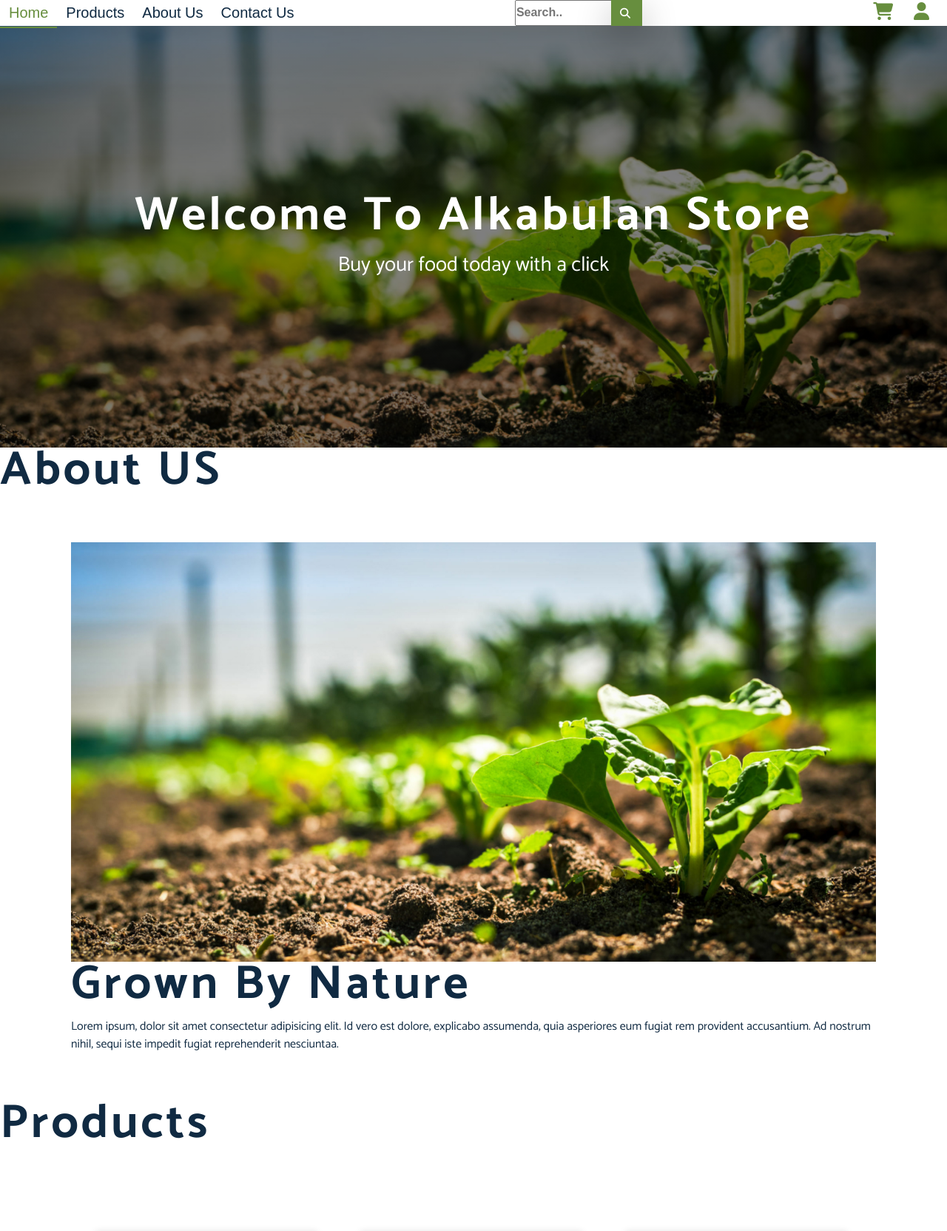
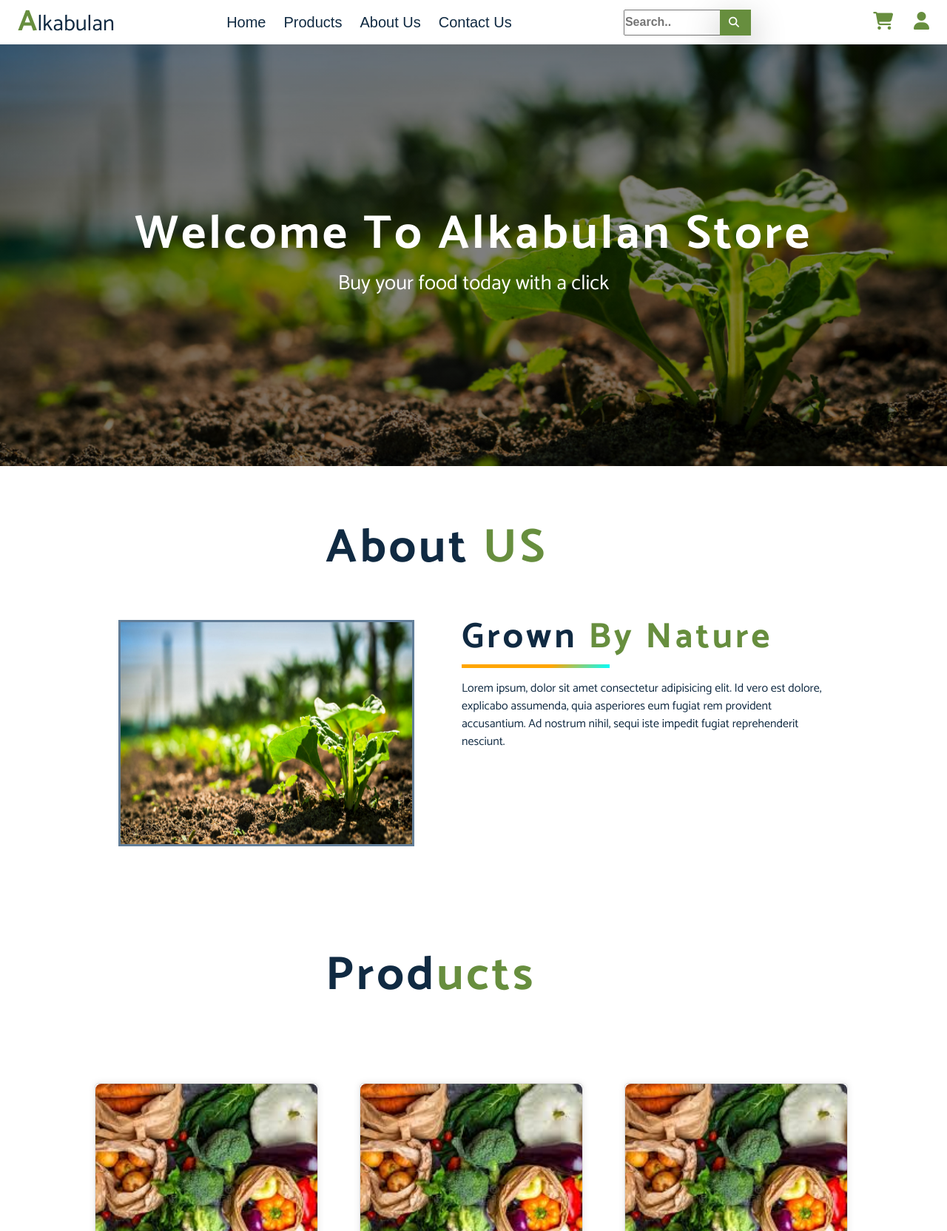
Before and after one commit to mistidevs/Alkebulan, a Flask app: template frontend/templates/index.html in a window 1280 px wide. Shown: the top 1664 px of the page at 74% size. Run offline with Flask 3, Linux system fonts and the light colour scheme; the template is opened without the code that fills it, so the values that code supplies are empty; some web fonts are replaced.

Commit message:
modefiy html pages

```diff
--- a/frontend/static/style/header.css
+++ b/frontend/static/style/header.css
@@ -193,5 +193,3 @@
 .ban h1 {
   align-items: center;
 }
-
-/* Irom */
--- a/frontend/static/style/reviews.css
+++ /dev/null
@@ -1,3 +0,0 @@
-/* Omar */
-
-/* Irom */
--- a/frontend/templates/index.html
+++ b/frontend/templates/index.html
@@ -8,6 +8,8 @@
     <link rel="stylesheet" href="../static/style/common.css" />
     <link rel="stylesheet" href="../static/style/product.css" />
     <link rel="stylesheet" href="../static/style/footer.css" />
+    <link rel="stylesheet" href="../static/style/about.css" />
+    <!-- Awesome Font -->
     <link
       rel="stylesheet"
       href="https://cdnjs.cloudflare.com/ajax/libs/font-awesome/6.4.0/css/all.min.css"
@@ -15,13 +17,21 @@
       crossorigin="anonymous"
       referrerpolicy="no-referrer"
     />
-
+    <!-- Jqury-->
+    <script
+      src="https://code.jquery.com/jquery-3.7.1.min.js"
+      integrity="sha256-/JqT3SQfawRcv/BIHPThkBvs0OEvtFFmqPF/lYI/Cxo="
+      crossorigin="anonymous"
+    ></script>
     <!-- <script src="https://cdn.tailwindcss.com"></script> -->
   </head>
   <body>
     <!-- Omar -->
     <header class="header">
       <nav class="navbar">
+        <div class="logo">
+          <a href="#"><span class="logo-letter">A</span>lkabulan</a>
+        </div>
 
         <ul class="nav-menu">
           <li><a href="../templates/index.html">Home</a></li>
@@ -77,7 +87,7 @@
             Lorem ipsum, dolor sit amet consectetur adipisicing elit. Id vero
             est dolore, explicabo assumenda, quia asperiores eum fugiat rem
             provident accusantium. Ad nostrum nihil, sequi iste impedit fugiat
-            reprehenderit nesciuntaa.
+            reprehenderit nesciunt.
           </p>
         </article>
       </article>
```
Also changed, not shown: frontend/static/style/common.css (line endings or trailing spaces).
